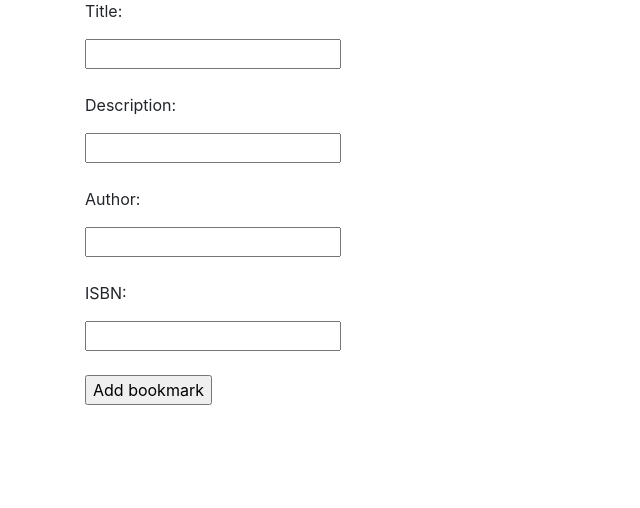
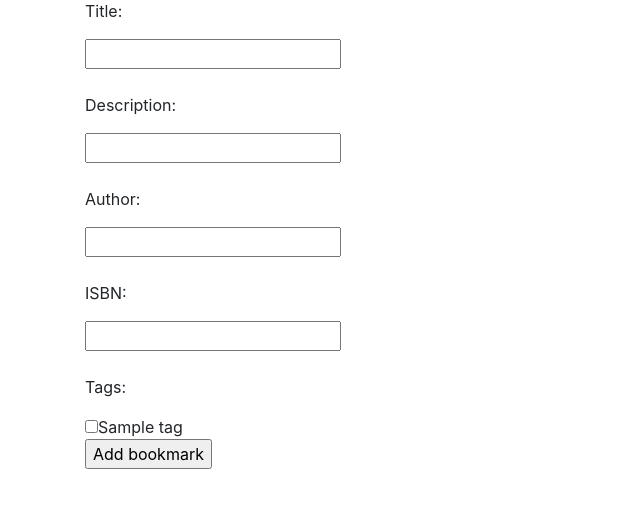
Before and after one commit to prTopi/lukuvinkkikirjasto, a Flask app: template src/templates/add_bookmark.html in a window 1280 px wide. Shown: the part 89-597 px from the top of the page, without its empty margins (0-640 px from the left). Run offline with Flask 2, Linux system fonts and the light colour scheme; the template is opened without the code that fills it: most values are stand-ins (such as "Sample title", 1, 10 or a date in 2020); some libraries are stand-ins or nearby versions.

Commit message:
add bookmark saves tags

```diff
--- a/src/db.py
+++ b/src/db.py
@@ -39,6 +39,7 @@ def insert_book(user_id, title, description, author, isbn):
     }
     db.session.execute(sql, values)
     db.session.commit()
+    return bookmark_id
 
 
 def insert_video(user_id, title, description, creator, link):
@@ -56,6 +57,7 @@ def insert_video(user_id, title, description, creator, link):
     }
     db.session.execute(sql, values)
     db.session.commit()
+    return bookmark_id
 
 
 def get_all_books(user_id):
@@ -99,7 +101,7 @@ def mark_tag_to_bookmark(tag_id,user_id,bookmark_id):
 
 def get_all_user_tags(user_id):
     sql = """
-    SELECT user_id, tag_name
+    SELECT id, user_id, tag_name
     FROM Tags
     WHERE user_id =:user_id
     """
--- a/src/templates/add_bookmark.html
+++ b/src/templates/add_bookmark.html
@@ -48,6 +48,10 @@
         <input type="text" name="link" />
         <br><br>
     </div>
+    <p id="tagText">Tags: </p>
+    {% for tag in tags %}
+        <input type="checkbox" id="{{tag.id}}" name="tag" value="{{tag.id}}">{{tag.tag_name}}<br>
+    {% endfor %}
 
     <input type="hidden" name="csrf_token" value="{{ session.csrf_token }}">
     <input type="hidden" id="selectedType" name="type" value="book">
```
Also changed, not shown: src/routes.py (+7 -4 lines).
